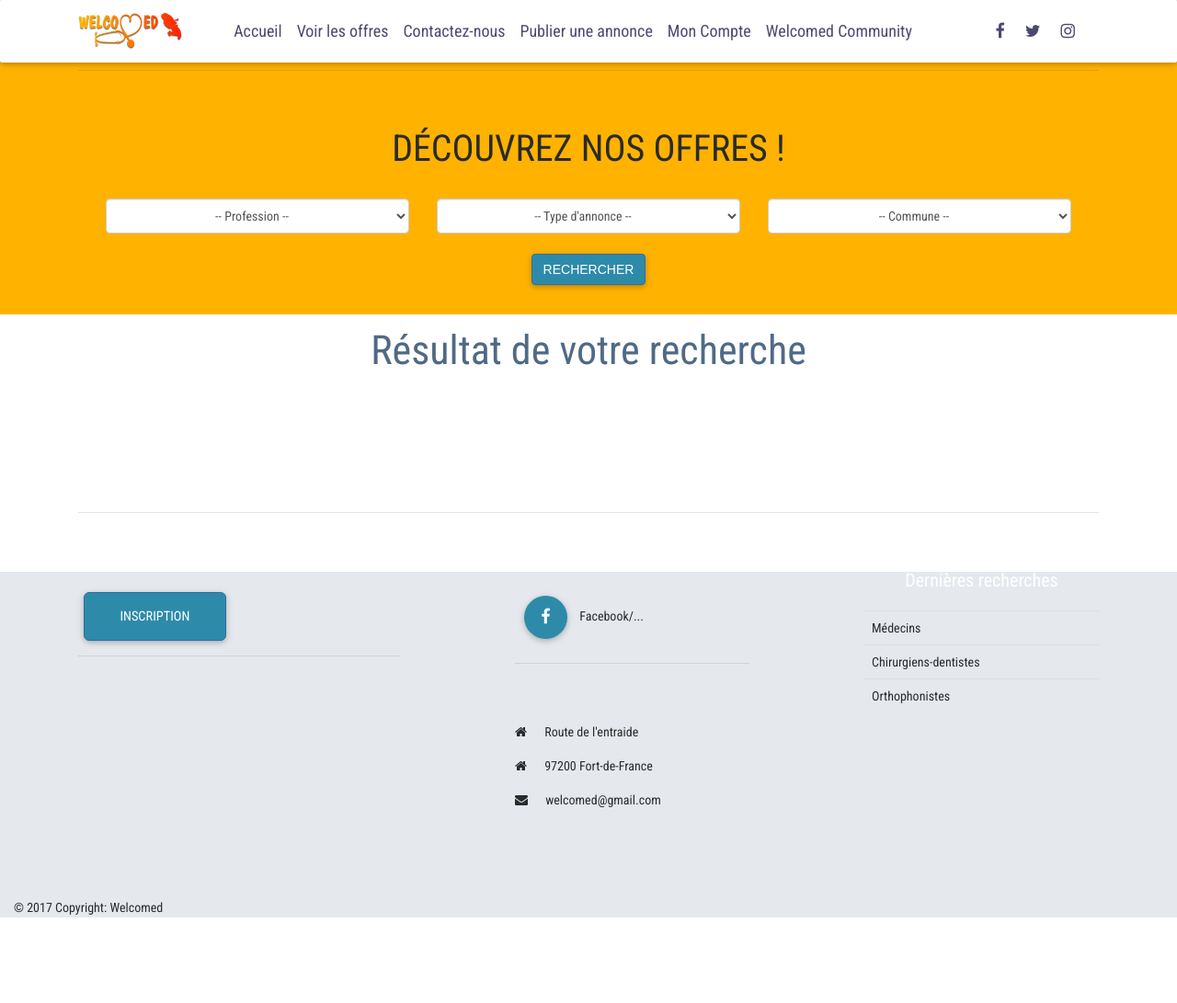
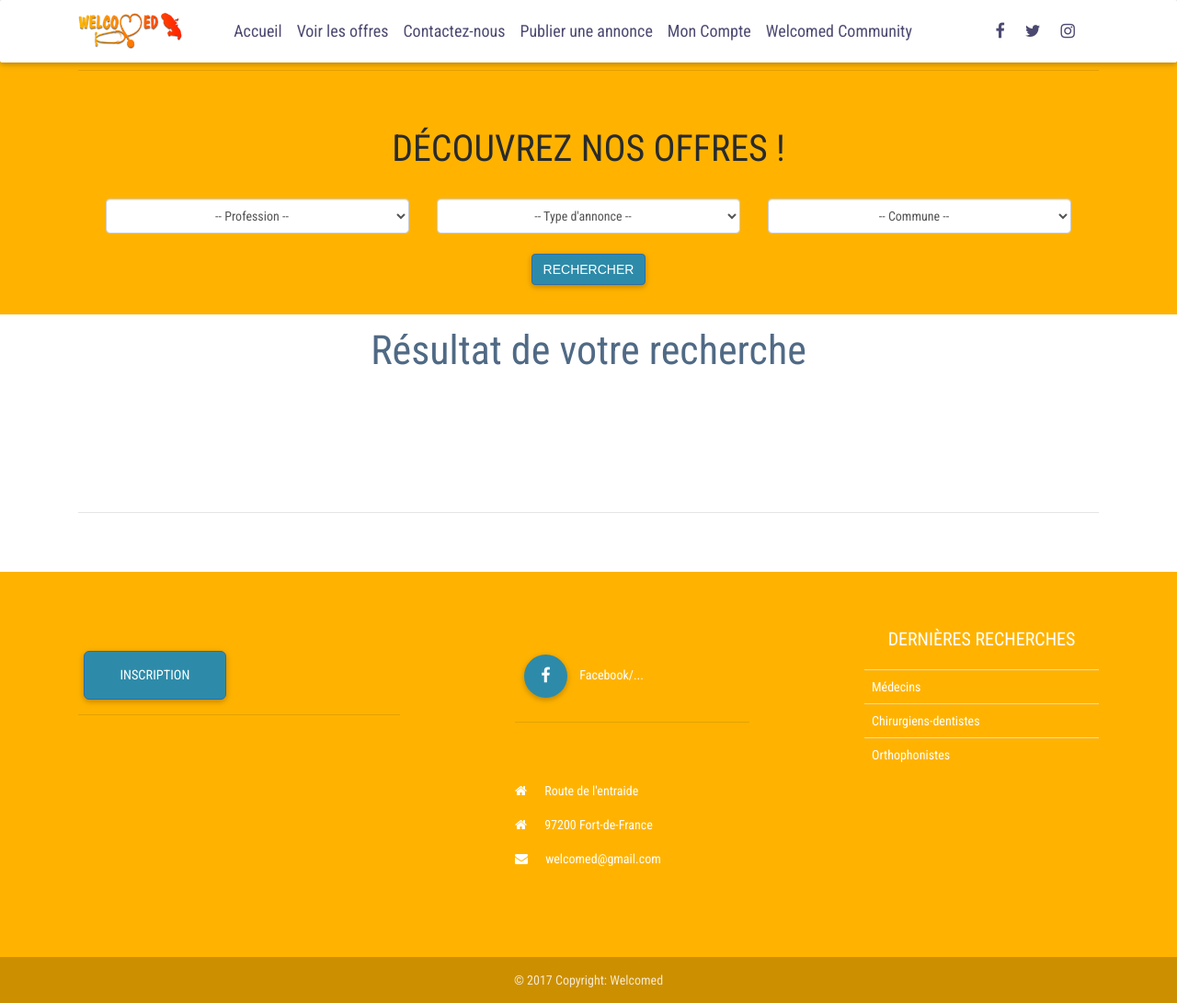
Before and after one commit to s5max/ProjetWelcomed, a PHP site: page /search.php in a window 1280 px wide. Shown: the whole page at 92% size. Before the commit the page ends 998 px from the top, so only its background shows below. Run offline with PHP 8.4, Linux system fonts and the light colour scheme; data comes from the database, SQL or seed files in the repository; data that the repository does not hold is empty; some libraries are stand-ins or nearby versions.

Commit message:
compte utilisateur

```diff
--- a/include/footer.php
+++ b/include/footer.php
@@ -1,4 +1,5 @@
 <!--Footer-->
+        <footer class="page-footer footer-tiles center-on-small-only pt-4 normalfooter" id="footer">
 
             <!--Footer Links-->
             <div class="container mb-4">
```
